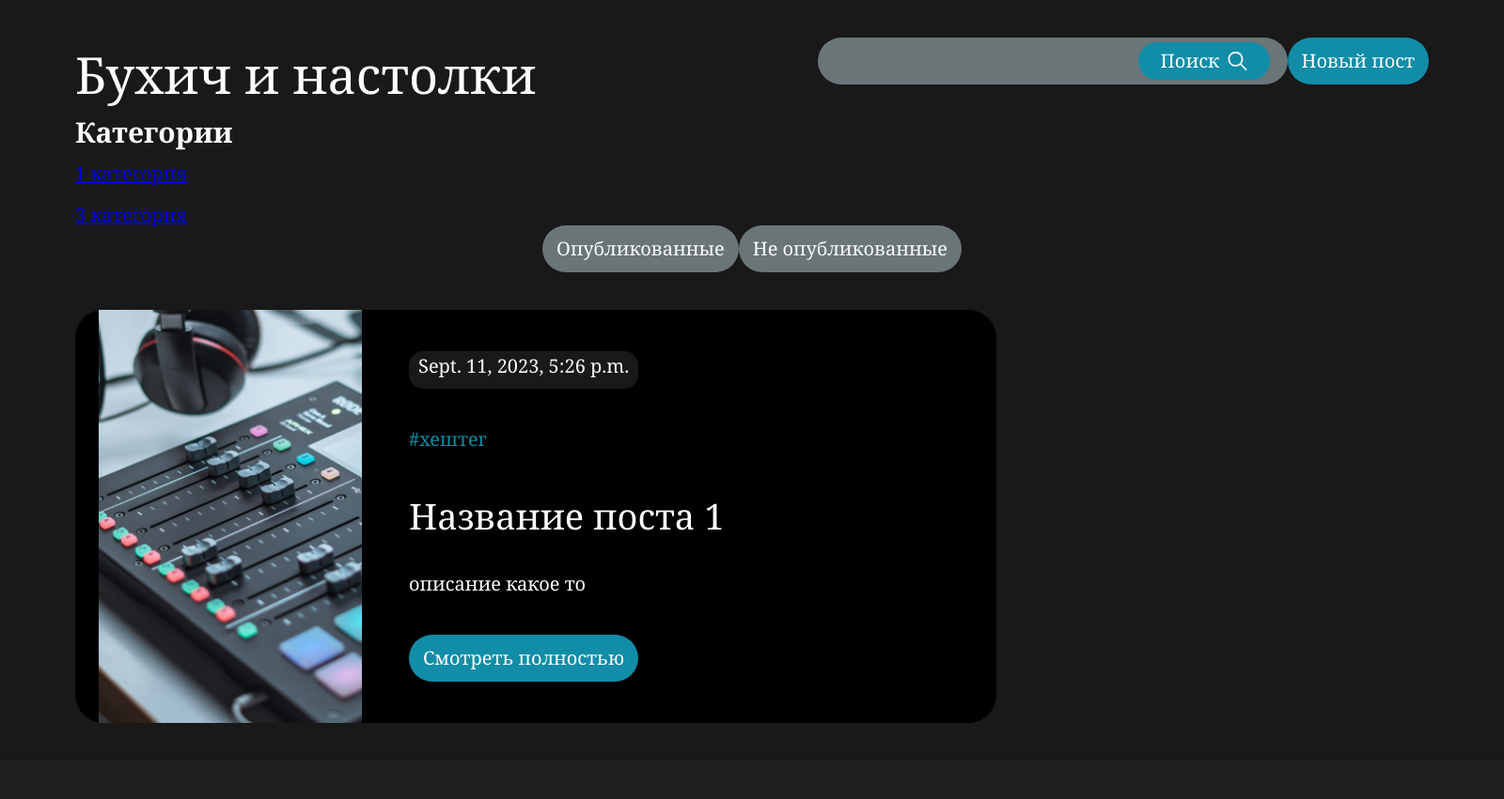
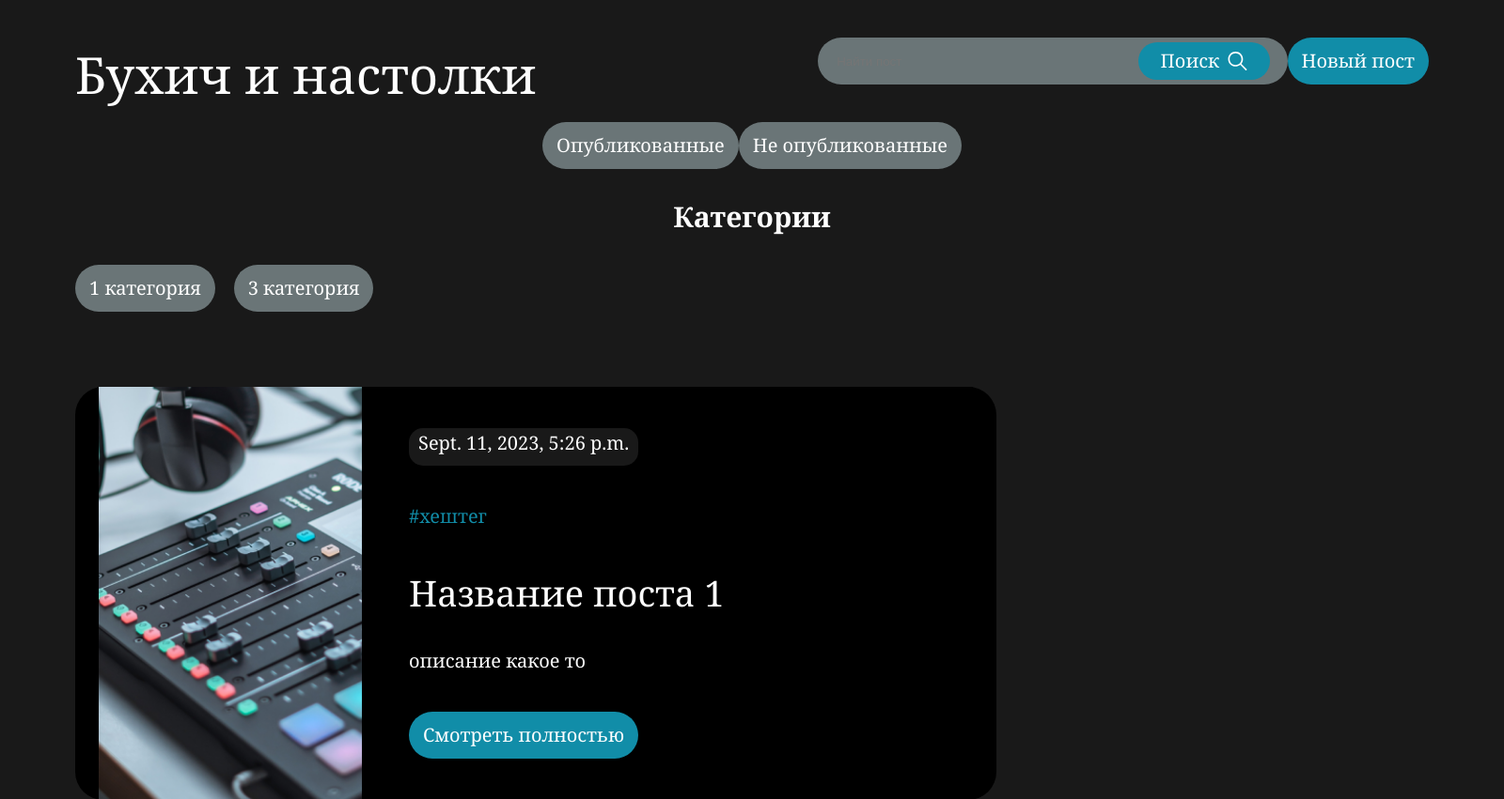
Before and after one commit to ViktorErema/ProectBlog, a Django app: page /post/category/1 in a window 1600 px wide; the page is wider, and only the part inside the window is pictured. Shown: the part 30-881 px from the top of that part at 94% size. Before the commit the page ends 800 px from the top of that part, so only its background shows below. Run offline with Django 4.2, Linux system fonts and the light colour scheme; data comes from the database, SQL or seed files in the repository.

Commit message:
Стили к категориям

```diff
--- a/blog/templates/blog/post_list.html
+++ b/blog/templates/blog/post_list.html
@@ -111,6 +111,23 @@
             align-items: center;
             justify-content: center;
         }
+        .categories {
+            width: 100%;
+            display: flex;
+            flex-flow: column nowrap;
+            align-items: center;
+            justify-content: center;
+        }
+        .categories__button {
+            width: 100%;
+            display: flex;
+            flex-flow: row nowrap;
+            align-items: flex-start;
+            justify-content: flex-start;
+        }
+        .categories__button a:not(:last-child){
+            margin-right: 20px;
+        }
         .button__publish {
             background-color: #6A7577;
         }
@@ -187,17 +204,19 @@
                 <a href="{% url 'post_new' %}" class="button button__new-post">Новый пост</a>
             </div>
         </section>
-    </div>
-         <!--Вывод на главную страницу список всех категорий и делая из них сыллку на каждую категорию отдельно-->
-        <h2>Категории</h2>
-                    {%for i in category%}
-                          <br> <a href="{% url 'categories' category_pk=i.pk %}"> {{ i }}</a> </br>
-                    {% endfor %}
-    </div>
     <!--Кнопки с Видимостью постов-->
         <section class="view-post container__block-padding">
             <a href="{% url 'post_list' %}" class="button button__publish">Опубликованные</a>
             <a href="{% url 'post_status' %}" class="button button__publish">Не опубликованные</a>
+        </section>
+        <section class="categories container__block-padding" >
+        <!--Вывод на главную страницу список всех категорий и делая из них сыллку на каждую категорию отдельно-->
+       <h2 class="container__block-padding">Категории</h2>
+            <div class="categories__button">
+                {%for i in category%}
+                    <a href="{% url 'categories' category_pk=i.pk %}" class="button button__publish container__block-padding"> {{ i }}</a>
+                {% endfor %}
+            </div>
         </section>
         {% for post in items %}
         <!--Отображение поста-->
```
